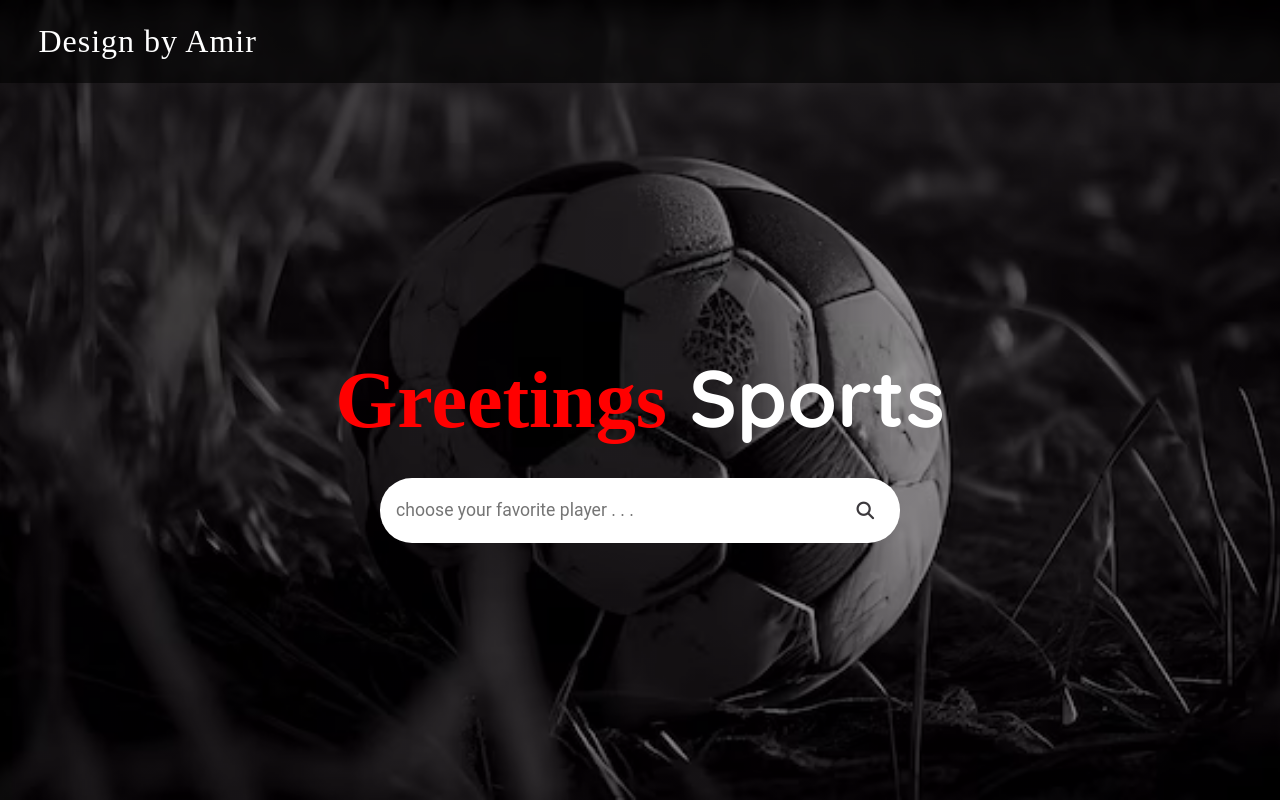
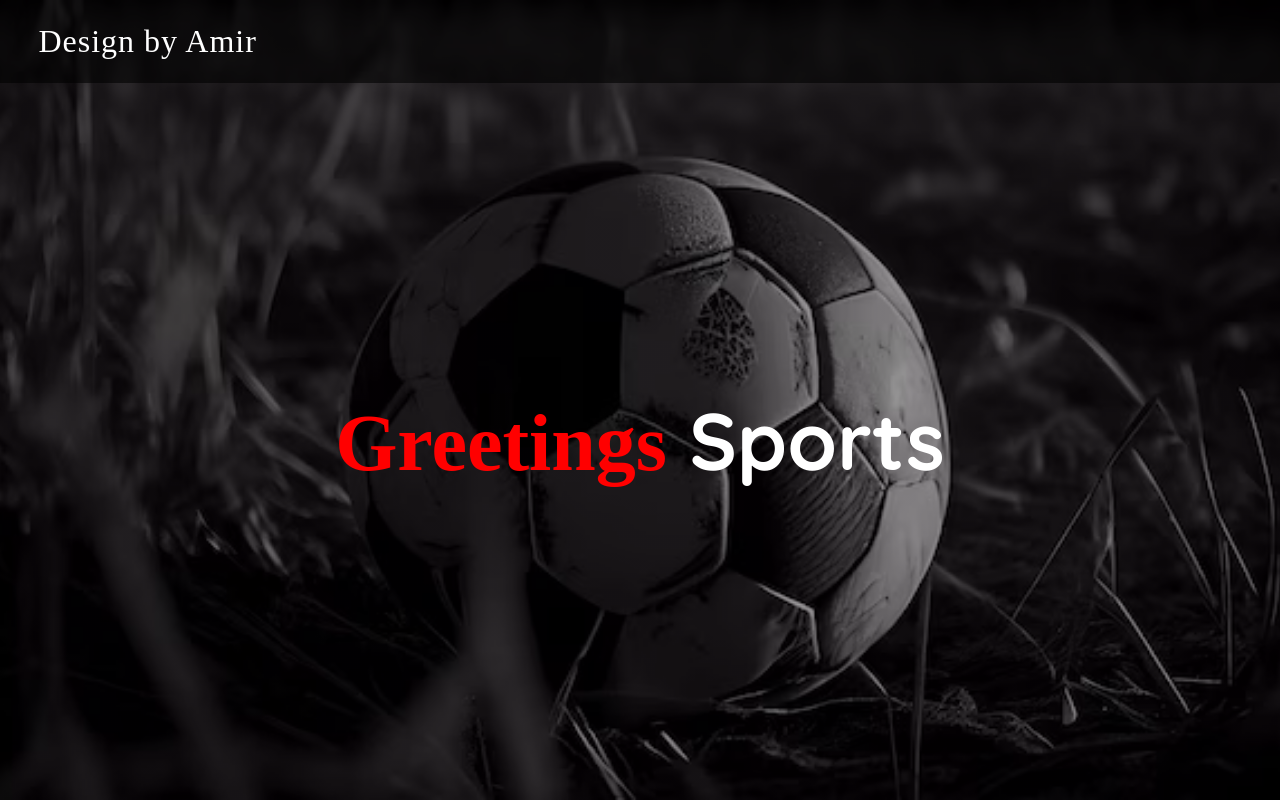
Before and after one commit to Amirulaps23/Amiraps23, a plain HTML site: page index.html in a window 1280 px wide. Shown: the top 802 px of the page. Drawn offline with Linux system fonts and the light colour scheme.

Commit message:
Update index.html

```diff
--- a/index.html
+++ b/index.html
@@ -22,12 +22,6 @@
                 <h1 class="banner-title">
                     <span>Greetings</span> Sports
                 </h1>
-                <form>
-                    <input type="text" class="search-input" placeholder="choose your favorite player . . .">
-                    <button type="submit" class="search-btn">
-                        <i class="fas fa-search"></i>
-                    </button>
-                </form>
             </div>
         </div>
     </header>
```
